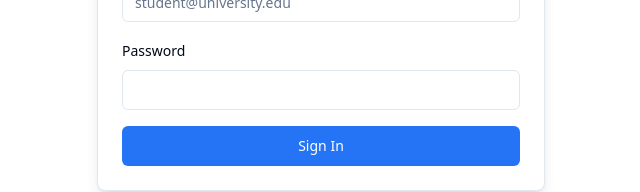
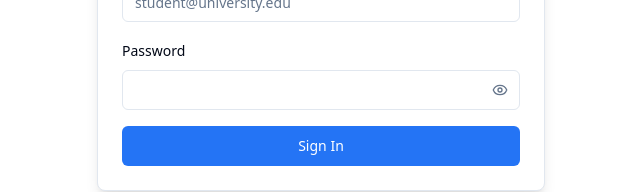
Before and after one commit to granteaston07/studyflow-productivity, a React (Vite) app: page /auth in a window 1280 px wide. Shown: the part 430-622 px from the top of the page, without its empty margins (319-959 px from the left). Built offline with nearby package versions, Linux system fonts and the light colour scheme.

Commit message:
Add password visibility toggle
Implement a feature to show/hide the password input field.

```diff
--- a/src/pages/Auth.tsx
+++ b/src/pages/Auth.tsx
@@ -6,11 +6,13 @@ import { Input } from '@/components/ui/input';
 import { Label } from '@/components/ui/label';
 import { Card, CardContent, CardDescription, CardHeader, CardTitle } from '@/components/ui/card';
 import { Tabs, TabsContent, TabsList, TabsTrigger } from '@/components/ui/tabs';
-import { Loader2, Brain } from 'lucide-react';
+import { Loader2, Brain, Eye, EyeOff } from 'lucide-react';
 
 export default function Auth() {
   const { user, loading, signIn, signUp } = useAuth();
   const [isSubmitting, setIsSubmitting] = useState(false);
+  const [showSignInPassword, setShowSignInPassword] = useState(false);
+  const [showSignUpPassword, setShowSignUpPassword] = useState(false);
 
   // Redirect if already authenticated
   if (user && !loading) {
@@ -85,13 +87,28 @@ export default function Auth() {
                 </div>
                 <div className="space-y-2">
                   <Label htmlFor="signin-password" className="text-foreground">Password</Label>
+                  <div className="relative">
                     <Input
                       id="signin-password"
                       name="password"
-                    type="password"
+                      type={showSignInPassword ? "text" : "password"}
                       required
-                    className="bg-background border-border text-foreground"
+                      className="bg-background border-border text-foreground pr-10"
                     />
+                    <Button
+                      type="button"
+                      variant="ghost"
+                      size="sm"
+                      className="absolute inset-y-0 right-0 px-3 py-0 h-full hover:bg-transparent"
+                      onClick={() => setShowSignInPassword(!showSignInPassword)}
+                    >
+                      {showSignInPassword ? (
+                        <EyeOff className="h-4 w-4 text-muted-foreground hover:text-foreground" />
+                      ) : (
+                        <Eye className="h-4 w-4 text-muted-foreground hover:text-foreground" />
+                      )}
+                    </Button>
+                  </div>
                 </div>
                 <Button
                   type="submit"
@@ -136,14 +153,29 @@ export default function Auth() {
                 </div>
                 <div className="space-y-2">
                   <Label htmlFor="signup-password" className="text-foreground">Password</Label>
+                  <div className="relative">
                     <Input
                       id="signup-password"
                       name="password"
-                    type="password"
+                      type={showSignUpPassword ? "text" : "password"}
                       minLength={6}
                       required
-                    className="bg-background border-border text-foreground"
+                      className="bg-background border-border text-foreground pr-10"
                     />
+                    <Button
+                      type="button"
+                      variant="ghost"
+                      size="sm"
+                      className="absolute inset-y-0 right-0 px-3 py-0 h-full hover:bg-transparent"
+                      onClick={() => setShowSignUpPassword(!showSignUpPassword)}
+                    >
+                      {showSignUpPassword ? (
+                        <EyeOff className="h-4 w-4 text-muted-foreground hover:text-foreground" />
+                      ) : (
+                        <Eye className="h-4 w-4 text-muted-foreground hover:text-foreground" />
+                      )}
+                    </Button>
+                  </div>
                 </div>
                 <Button
                   type="submit"
```
Lines whose indentation alone changed are shown as unchanged.
